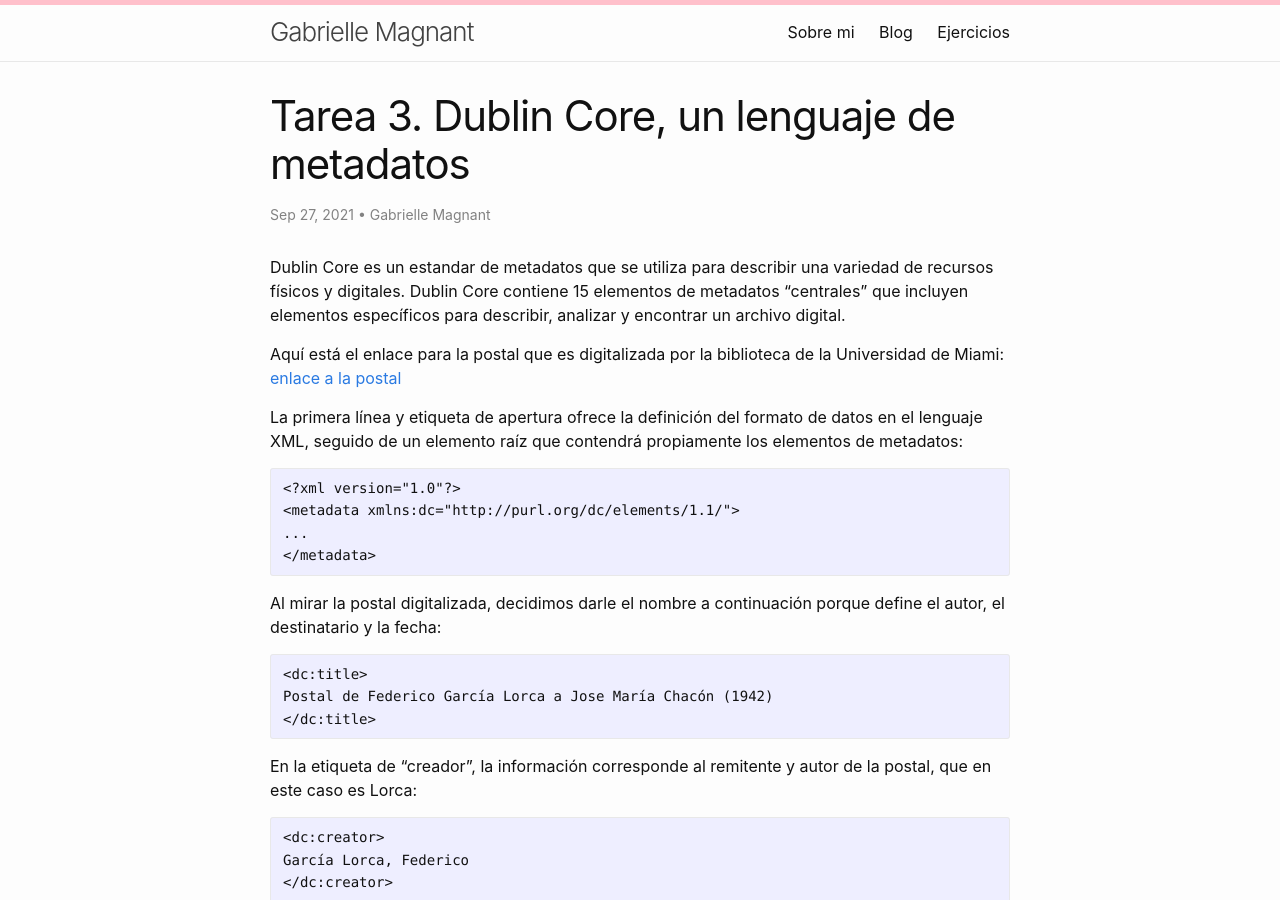
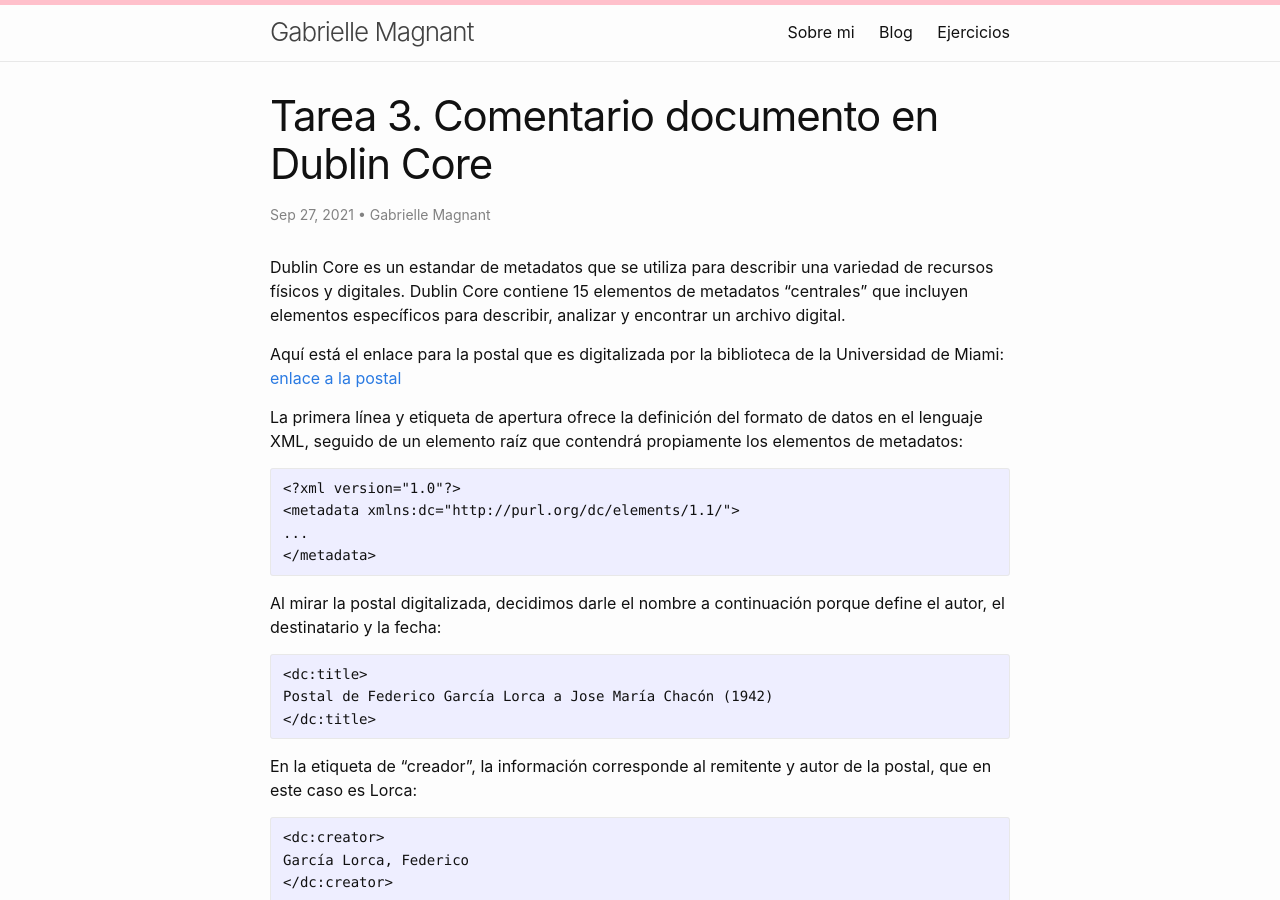
Before and after one commit to gmagnant00/gmagnant00.github.io, a Jekyll site: the page built from _posts/2021-09-27-metadatos.md, in a window 1280 px wide and 900 px high. Built offline with Jekyll 4.4.1, drawn with Linux system fonts in a browser that asks for light colours.

Commit message:
Update 2021-09-27-metadatos.md

```diff
--- a/_posts/2021-09-27-metadatos.md
+++ b/_posts/2021-09-27-metadatos.md
@@ -1,6 +1,6 @@
 ---
 layout: post
-title: "Tarea 3. Dublin Core, un lenguaje de metadatos"
+title: "Tarea 3. Comentario documento en Dublin Core"
 date: 2021-09-27
 author: Gabrielle Magnant
 ---
```
